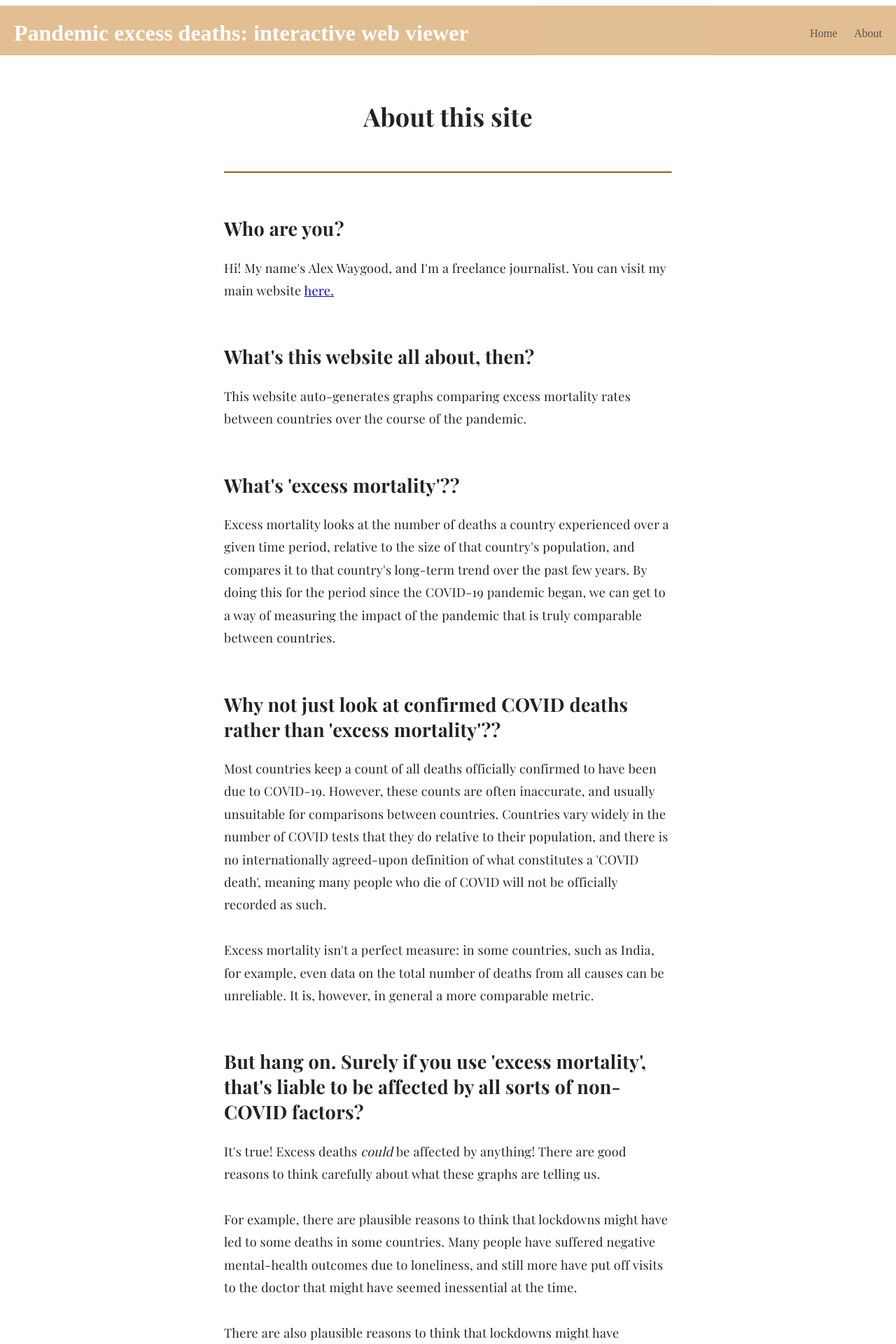
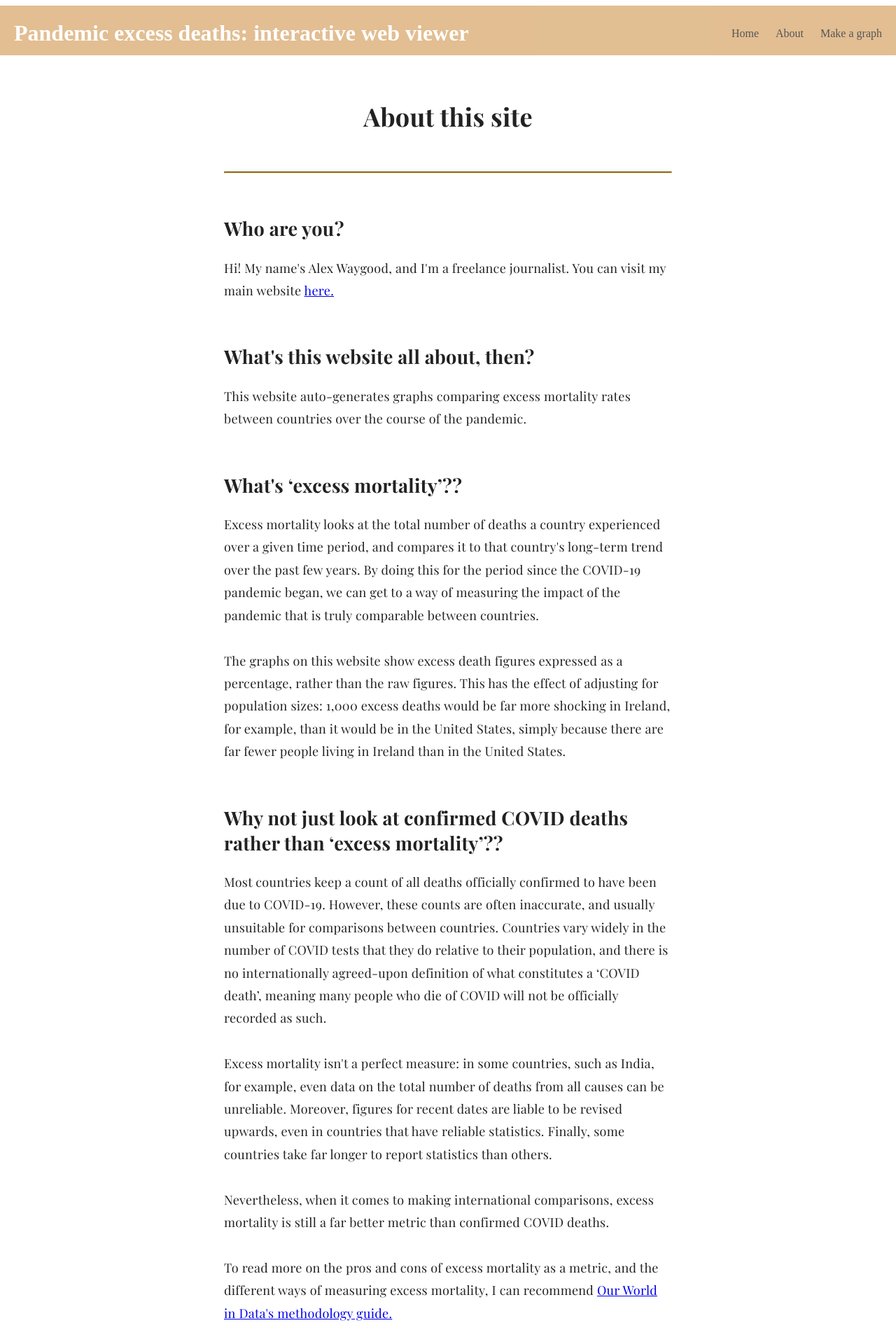
Before and after one commit to AlexWaygood/Covid-excess-death, a Flask app: page /about/ in a window 1280 px wide; the page is wider, and only the part inside the window is pictured. Shown: the top 1920 px of that part at 70% size. Run offline with Flask 2, Linux system fonts and the light colour scheme; some libraries are stand-ins or nearby versions.

Commit message:
Improved the About page, made it so that graphs went right up to the present day where data was available

```diff
--- a/src/graph_plotting.py
+++ b/src/graph_plotting.py
@@ -165,8 +165,5 @@ def PlotAsGraph(
     plt.close('all')
 
 
-KNOWN_ERRORS = ()
-
-
 if __name__ == '__main__':
     GraphPlotter().DoTest(GraphingTest=True)
--- a/static/css/main.css
+++ b/static/css/main.css
@@ -158,17 +158,25 @@
   will-change: border, opacity;
 }
 
-.RadioButton:checked {
-  border: 4px inset DarkGoldenRod;
-  opacity: 1;
-}
-
 .RadioButton:hover {
   opacity: 1;
   border: 4px solid silver;
   -webkit-transform: scale(1.1);
   -moz-transform: scale(1.1);
   transform: scale(1.2);
+}
+
+.RadioButton:active {
+  opacity: 1;
+  border: 4px solid DarkGoldenRod;
+  -webkit-transform: scale(1.1);
+  -moz-transform: scale(1.1);
+  transform: scale(1.2);
+}
+
+.RadioButton:checked {
+  border: 4px inset DarkGoldenRod;
+  opacity: 1;
 }
 
 .selectbutton {
@@ -197,6 +205,12 @@
 .MakeGraphButton {
   font-size: 0.95em;
   display: inline-block;
+}
+
+.MakeAnotherGraphButton {
+  font-size: 1.05em;
+  display: inline-block;
+  width: 150px
 }
 
 .MakeGraphButtonsTable {
--- a/templates/about.html
+++ b/templates/about.html
@@ -25,31 +25,54 @@
                 over the course of the pandemic.
             </p>
 
-            <h2>What's 'excess mortality'??</h2>
+            <h2>What's ‘excess mortality’??</h2>
 
             <p>
-                Excess mortality looks at the number of deaths a country experienced over a given time period,
-                relative to the size of that country's population, and compares it to that country's long-term trend over the past few years.
+                Excess mortality looks at the total number of deaths a country experienced over a given time period,
+                and compares it to that country's long-term trend over the past few years.
                 By doing this for the period since the COVID-19 pandemic began,
                 we can get to a way of measuring the impact of the pandemic that is truly comparable between countries.
+
+                <br><br>
+
+                The graphs on this website show excess death figures expressed as a percentage,
+                rather than the raw figures. This has the effect of adjusting for population sizes:
+                1,000 excess deaths would be far more shocking in Ireland,
+                for example, than it would be in the United States,
+                simply because there are far fewer people living in Ireland than in the United States.
             </p>
 
-            <h2>Why not just look at confirmed COVID deaths rather than 'excess mortality'??</h2>
+            <h2>Why not just look at confirmed COVID deaths rather than ‘excess mortality’??</h2>
 
             <p>
                 Most countries keep a count of all deaths officially confirmed to have been due to COVID-19.
                 However, these counts are often inaccurate, and usually unsuitable for comparisons between countries.
                 Countries vary widely in the number of COVID tests that they do relative to their population,
-                and there is no internationally agreed-upon definition of what constitutes a 'COVID death',
+                and there is no internationally agreed-upon definition of what constitutes a ‘COVID death’,
                 meaning many people who die of COVID will not be officially recorded as such.
+
                 <br><br>
+
                 Excess mortality isn't a perfect measure: in some countries, such as India, for example,
                 even data on the total number of deaths from all causes can be unreliable.
-                It is, however, in general a more comparable metric.
+                Moreover, figures for recent dates are liable to be revised upwards,
+                even in countries that have reliable statistics.
+                Finally, some countries take far longer to report statistics than others.
+
+                <br><br>
+
+                Nevertheless, when it comes to making international comparisons,
+                excess mortality is still a far better metric than confirmed COVID deaths.
+
+                <br><br>
+
+                To read more on the pros and cons of excess mortality as a metric,
+                and the different ways of measuring excess mortality, I can recommend
+                <a href="https://ourworldindata.org/excess-mortality-covid">Our World in Data's methodology guide.</a>
             </p>
 
             <h2>
-                But hang on. Surely if you use 'excess mortality',
+                But hang on. Surely if you use ‘excess mortality’,
                 that's liable to be affected by all sorts of non-COVID factors?
             </h2>
 
@@ -63,21 +86,21 @@
                 and still more have put off visits to the doctor that might have seemed inessential at the time.<br><br>
 
                 There are also plausible reasons to think that lockdowns might have prevented
-                some non-COVID deaths that might otherwise have occured.
+                some non-COVID deaths that might otherwise have occurred.
                 Reducing the number of cars on the road, for example,
                 could plausibly have led both to less pollution and to fewer traffic accidents.<br><br>
 
                 And overall mortality rates are impacted by other diseases, too.
                 If a country has experienced a major surge or decline in another infectious disease,
                 this will clearly also have a large impact on their mortality statistics for 2020-2021.
-                This last point isn't just a hypothetical: flu rates have plummeted over the past year-and-a-bit,
+                This point isn't merely hypothetical: flu rates have plummeted over the past year-and-a-bit,
                 due to lockdowns around the world.<br><br>
 
                 Nonetheless, for the vast majority of countries,
                 a declining flu rate and fewer traffic accidents will not have been nearly enough
-                to make a significant dent in the death toll of COVID-19.
-                As such, while it's important to see these graphs as a metric of a country's overall pandemic response --
-                rather than simply as 'how many died of COVID' over a given period -- they remain, arguably,
+                to have fully offset the death toll of COVID-19.
+                As such, while it's important to see these graphs as a metric of a country's overall pandemic
+                response—rather than simply as ‘how many died of COVID’ over a given period—they remain, arguably,
                 one of our most useful tools for making international comparisons regarding the impact of COVID-19.
             </p>
 
@@ -89,9 +112,30 @@
                 both for collecting the data and for making it
                 <a href="https://github.com/Financial-Times/coronavirus-excess-mortality-data">open-source</a>
                 for the world to see. This site would not be possible, otherwise!
+
+                <br><br>
+
+                I would encourage anybody who enjoys this site to read the
+                <a href="https://www.ft.com/content/a2901ce8-5eb7-4633-b89c-cbdf5b386938" >FT's</a>
+                <a href="https://www.ft.com/content/6bd88b7d-3386-4543-b2e9-0d5c6fac846c" >coverage</a> on excess deaths,
+                which they have made entirely free to read.
             </p>
 
-            <h2>How are you measuring 'excess mortality'?</h2>
+            <h2>Why aren't all countries in the FT's dataset?</h2>
+
+            <p>
+                Not all countries report excess mortality statistic promptly, and some don't report figures at all!
+                The FT can only give figures for excess mortality when they are available (although there has been a
+
+                <a href="https://www.economist.com/briefing/2021/05/15/there-have-been-7m-13m-excess-deaths-worldwide-during-the-pandemic" >
+                    recent attempt
+                </a>
+
+                by <i>The Economist</i> to model excess deaths in countries where official figures are not available,
+                which is well worth a look).
+            </p>
+
+            <h2>How are you measuring ‘excess mortality’?</h2>
 
             <p>
                 I take the FT's figure for the number of deaths in a given week for a given country,
@@ -99,23 +143,46 @@
                 in that week of the year, based on the FT's analysis of the long-term mortality trends in that country.
             </p>
 
+            <h2>Why do the data series for different countries start and end on different dates?</h2>
+
+            <p>
+                The data series for a country starts at the point at which that country hit 100 confirmed cases of COVID-19.
+                Prior to this point, although it is possible that COVID-19 may have been circulating
+                in any given country undetected, any fluctuations in mortality figures cannot reliably be said
+                to have been caused by COVID-19.
+
+                <br><br>
+
+                Each country's data series ends at the latest available data point in the FT's dataset:
+                different countries report this data on different timetables,
+                so there may be much more up-to-date data for some countries than for others.
+            </p>
+
             <h2>How are you making these graphs/this website?</h2>
 
             <p>
-                This website is written entirely in Python, using the Flask library.
-                On the backend, the graphs are generated using the pandas and matplotlib Python libraries.
-                The lines on the graphs are smoothed using a cubic interpolation function from the SciPy library.
+                All the HTML and CSS on this site has been manually coded by me.
+                The backend runs entirely in Python, using the Flask library to handle requests to the server.
+                The graphs are generated on the server side using the pandas and matplotlib Python libraries,
+                while the lines on the graphs are smoothed using a cubic interpolation function from the SciPy library.
+                The web app is hosted by Google App Cloud.
             </p>
 
             <h2>Can we see the code behind this website and the graphs?</h2>
 
             <p>Sure! It's all <a href="https://github.com/AlexWaygood/Covid-excess-death/">right here</a>.</p>
 
-            <h2>Couldn't you have done [feature of this website] better/more effectively if you'd used Javascript?</h2>
+            <h2>
+                Couldn't you have done [feature of this website] better/more effectively
+                if you'd used a little more Javascript?
+            </h2>
 
             <p>
-                Probably! But I know Python, and don't know Javascript. <br><br>
-                I should probably learn Javascript, but that's a project for another day :)
+                Probably! But I know Python very well, and don't really know Javascript much.
+
+                <br><br>
+
+                I should probably learn Javascript a little more, but that's a project for another day :)
             </p>
 
             <h2>Hey, you seem cool, can I employ you?!</h2>
--- a/templates/data_viewer.html
+++ b/templates/data_viewer.html
@@ -147,7 +147,11 @@
                 <br>
             </p>
 
-            <a href="/dataviewer/" class="button MakeGraphButton CentreAlignedToParent">Make another graph</a>
+            <table class="MakeGraphButtonsTable CentreAlignedWithParent"><tr>
+                <td><a href="/dataviewer/" class="button MakeAnotherGraphButton CentreAlignedToParent">Make another graph</a></td>
+                <td><a href="/about/" class="button MakeAnotherGraphButton CentreAlignedToParent">About these graphs</a></td>
+            </tr></table>
+
         {% endif %}
     </div>
 
--- a/templates/layout.html
+++ b/templates/layout.html
@@ -19,6 +19,7 @@
                 <nav><ul class="menu">
                     <li><a href="{{ url_for('home') }}">Home</a></li>
                     <li><a href="{{ url_for('about') }}">About</a></li>
+                    <li><a href="{{ url_for('dataviewer') }}">Make a graph</a></li>
                 </ul></nav>
 
             </div></header>
@@ -36,7 +37,7 @@
         {% if plotter.GraphStage == 2 %}
             <br><br><br><br><br><br><br><br><br><br><br><br><br><br><br><br><br><br><br><br><br><br><br><br><br><br>
         {% elif AboutPage %}
-            {% for _ in range(6) %}
+            {% for _ in range(9) %}
                  <br><br><br><br><br><br><br><br><br><br><br><br><br><br><br><br><br><br><br><br><br><br><br><br><br><br>
             {% endfor %}
             <br><br><br><br><br><br><br><br><br><br><br><br><br><br><br><br><br><br><br><br>
```
Also changed, not shown: src/data_wrangling.py (+14 -20 lines).
